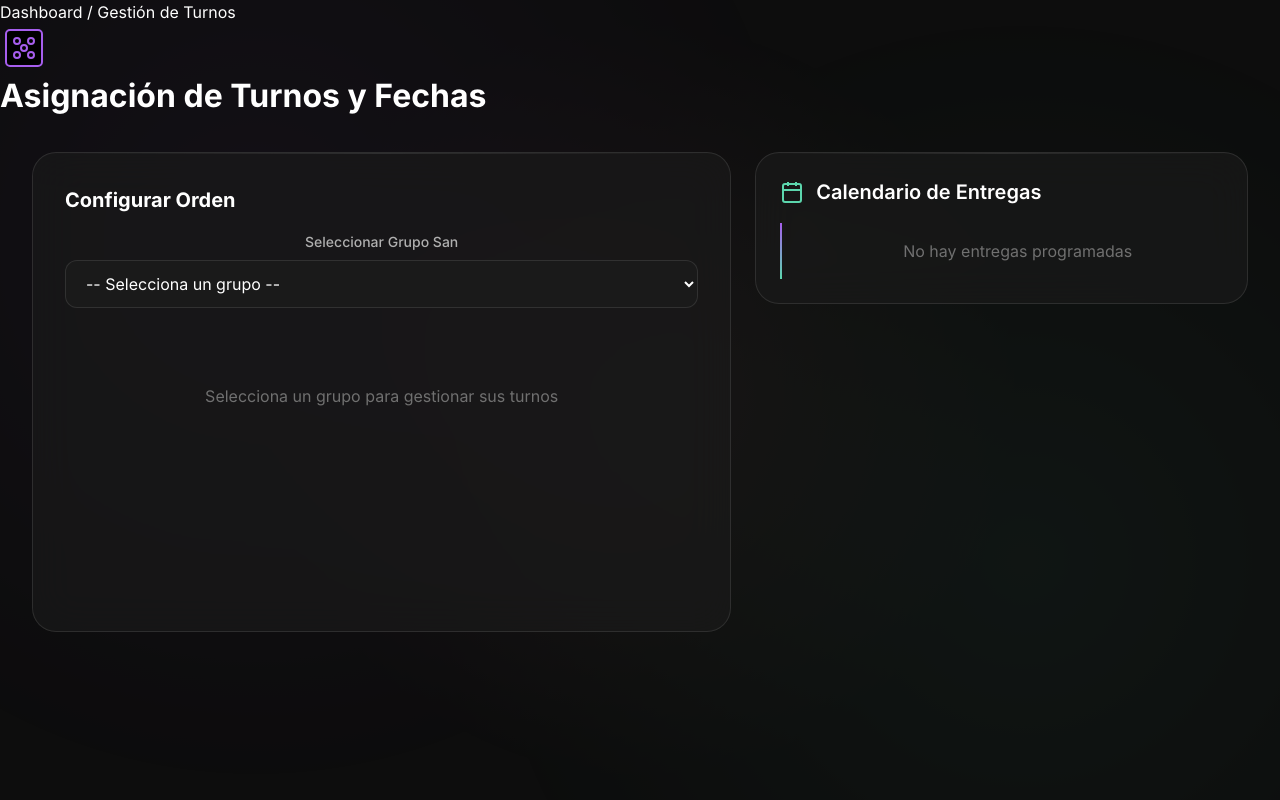
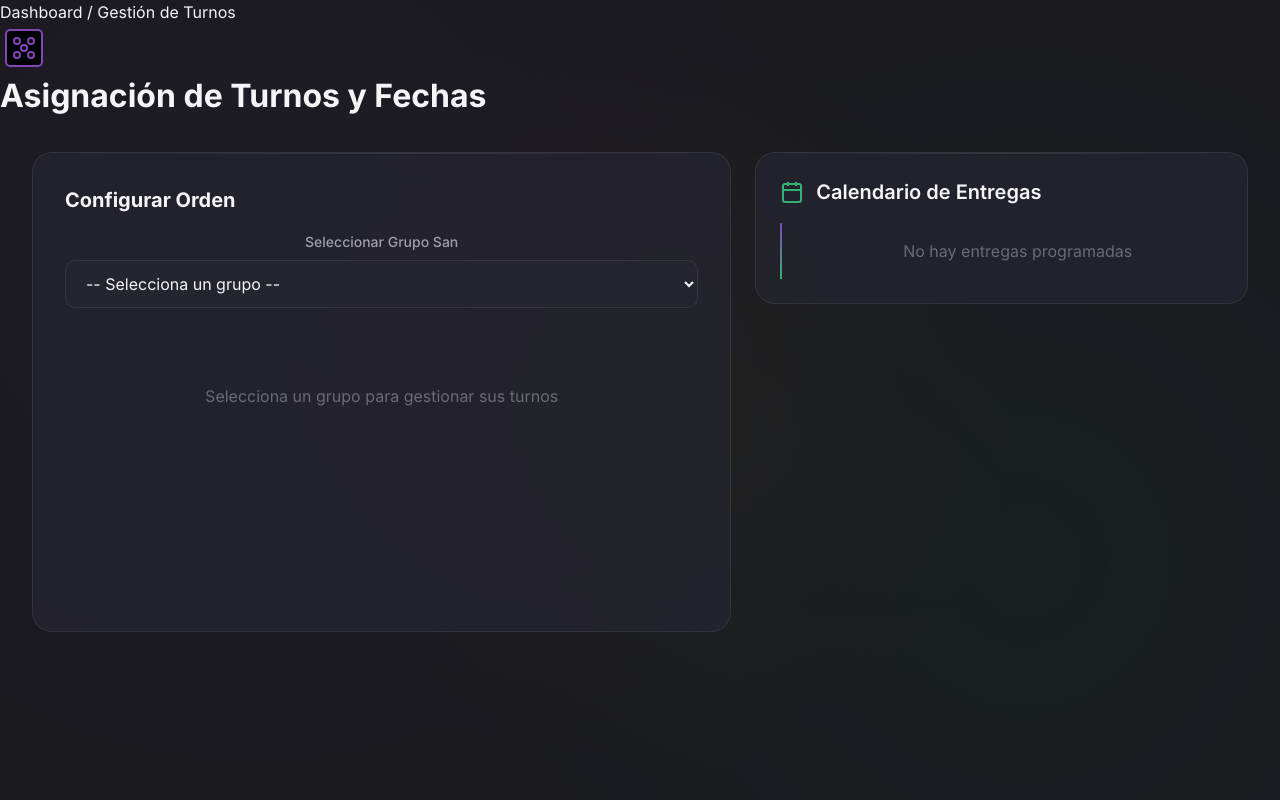
Before and after one commit to cordev24/san, a PHP site: page /modules/turnos/index.php in a window 1280 px wide. Run offline with PHP 8.4, Linux system fonts and the light colour scheme; a user stored in the database is signed in; data comes from the database, SQL or seed files in the repository; data that the repository does not hold is empty.

Commit message:
Update color palette to more friendly and professional design
- New color scheme: Deep Blue (trust), Fresh Green (growth), Warm Amber (energy)
- Replace neon pastel colors with professional financial app colors
- Update module-specific colors:
  - Electrodomesticos: Blue
  - Telefonia: Green
  - Motocicletas: Orange
  - Turnos: Purple
  - Comprobantes: Teal
- Add backward compatibility aliases for existing color variables
- Update background/surface colors to be less harsh
- Reduce border-radius for more professional look
- Softer shadows and more refined glows
- Improved status colors for better accessibility

```diff
--- a/assets/css/variables.css
+++ b/assets/css/variables.css
@@ -1,109 +1,183 @@
-/* MySan Design System - Dark Theme Variables */
+/* MySan Design System - Updated Color Palette
+ * Friendly, professional colors for financial/administrative system
+ * Colors that convey trust, stability, and success
+ */
 
 :root {
-    /* Color Palette */
-    --color-background: #0D0D0D;
-    --color-surface: #1A1A1A;
-    --color-surface-elevated: #242424;
+    /* ============================================
+       COLOR PALETTE - Professional & Friendly
+       ============================================ */
 
-    /* Accent Colors - Pastel Neon with Matte Finish */
-    --color-violeta: hsl(270, 80%, 65%);
-    --color-violeta-dim: hsl(270, 60%, 45%);
-    --color-violeta-glow: hsla(270, 80%, 65%, 0.3);
+    /* Primary Brand Colors - Trust & Reliability */
+    --color-primary: hsl(220, 50%, 45%);          /* Deep Blue - trust, stability */
+    --color-primary-light: hsl(220, 45%, 55%);   /* Lighter blue for hover */
+    --color-primary-dark: hsl(220, 55%, 35%);    /* Darker blue for active */
+    --color-primary-glow: hsla(220, 50%, 45%, 0.3);
 
-    --color-menta: hsl(160, 60%, 60%);
-    --color-menta-dim: hsl(160, 50%, 45%);
-    --color-menta-glow: hsla(160, 60%, 60%, 0.3);
+    /* Secondary Colors - Energy & Growth */
+    --color-secondary: hsl(150, 55%, 45%);        /* Fresh Green - growth, money */
+    --color-secondary-light: hsl(150, 50%, 55%);
+    --color-secondary-dark: hsl(150, 60%, 35%);
+    --color-secondary-glow: hsla(150, 55%, 45%, 0.3);
 
-    --color-salmon: hsl(10, 75%, 70%);
-    --color-salmon-dim: hsl(10, 65%, 55%);
-    --color-salmon-glow: hsla(10, 75%, 70%, 0.3);
+    /* Accent - Highlight & CTAs */
+    --color-accent: hsl(35, 85%, 55%);            /* Warm Amber - attention, energy */
+    --color-accent-light: hsl(35, 80%, 65%);
+    --color-accent-dark: hsl(35, 90%, 45%);
+    --color-accent-glow: hsla(35, 85%, 55%, 0.3);
 
-    /* Text Colors */
-    --color-text-primary: #FFFFFF;
-    --color-text-secondary: #B0B0B0;
-    --color-text-tertiary: #707070;
+    /* Module Colors - Category Identification */
+    --color-electro: hsl(220, 50%, 45%);          /* Blue - Electrodomesticos */
+    --color-electro-glow: hsla(220, 50%, 45%, 0.3);
 
-    /* Status Colors */
-    --color-success: var(--color-menta);
-    --color-warning: var(--color-salmon);
-    --color-info: var(--color-violeta);
+    --color-telefonia: hsl(150, 55%, 45%);        /* Green - Telefonia */
+    --color-telefonia-glow: hsla(150, 55%, 45%, 0.3);
 
-    /* Typography */
+    --color-moto: hsl(25, 75%, 50%);              /* Orange - Motocicletas */
+    --color-moto-glow: hsla(25, 75%, 50%, 0.3);
+
+    --color-turnos: hsl(270, 45%, 50%);           /* Purple - Turnos */
+    --color-turnos-glow: hsla(270, 45%, 50%, 0.3);
+
+    --color-comprobantes: hsl(180, 50%, 45%);     /* Teal - Comprobantes */
+    --color-comprobantes-glow: hsla(180, 50%, 45%, 0.3);
+
+    /* Legacy Color Aliases (for backward compatibility) */
+    --color-violeta: var(--color-turnos);
+    --color-violeta-dim: var(--color-turnos-dark);
+    --color-violeta-glow: var(--color-turnos-glow);
+
+    --color-menta: var(--color-secondary);
+    --color-menta-dim: var(--color-color-secondary-dark);
+    --color-menta-glow: var(--color-secondary-glow);
+
+    --color-salmon: var(--color-accent);
+    --color-salmon-dim: var(--color-accent-dark);
+    --color-salmon-glow: var(--color-accent-glow);
+
+    /* ============================================
+       SURFACES & BACKGROUNDS
+       ============================================ */
+
+    /* Background - Soft dark with warmth */
+    --color-background: #1a1a1f;
+    --color-surface: #252530;
+    --color-surface-elevated: #2d2d38;
+    --color-surface-hover: #353540;
+
+    /* Glassmorphism - Modern, clean */
+    --glass-background: rgba(37, 37, 48, 0.8);
+    --glass-border: rgba(255, 255, 255, 0.08);
+    --glass-blur: blur(16px);
+
+    /* ============================================
+       TEXT COLORS
+       ============================================ */
+
+    --color-text-primary: #F5F5F7;
+    --color-text-secondary: #A0A0AB;
+    --color-text-tertiary: #6B6B75;
+    --color-text-inverse: #1a1a1f;
+
+    /* ============================================
+       STATUS COLORS - Clear & Accessible
+       ============================================ */
+
+    --color-success: hsl(145, 50%, 45%);           /* Green */
+    --color-success-bg: hsla(145, 50%, 45%, 0.15);
+    --color-success-border: hsla(145, 50%, 45%, 0.3);
+
+    --color-warning: hsl(35, 70%, 50%);           /* Amber */
+    --color-warning-bg: hsla(35, 70%, 50%, 0.15);
+    --color-warning-border: hsla(35, 70%, 50%, 0.3);
+
+    --color-error: hsl(0, 60%, 55%);              /* Red */
+    --color-error-bg: hsla(0, 60%, 55%, 0.15);
+    --color-error-border: hsla(0, 60%, 55%, 0.3);
+
+    --color-info: var(--color-primary);           /* Blue */
+
+    /* Legacy aliases */
+    --color-success: var(--color-secondary);
+    --color-warning: var(--color-accent);
+    --color-info: var(--color-primary);
+
+    /* ============================================
+       TYPOGRAPHY
+       ============================================ */
+
     --font-family: 'Inter', -apple-system, BlinkMacSystemFont, 'Segoe UI', sans-serif;
 
-    --font-size-xs: 0.75rem;
-    /* 12px */
-    --font-size-sm: 0.875rem;
-    /* 14px */
-    --font-size-base: 1rem;
-    /* 16px */
-    --font-size-lg: 1.125rem;
-    /* 18px */
-    --font-size-xl: 1.25rem;
-    /* 20px */
-    --font-size-2xl: 1.5rem;
-    /* 24px */
-    --font-size-3xl: 1.875rem;
-    /* 30px */
-    --font-size-4xl: 2.25rem;
-    /* 36px */
+    --font-size-xs: 0.75rem;    /* 12px */
+    --font-size-sm: 0.875rem;   /* 14px */
+    --font-size-base: 1rem;     /* 16px */
+    --font-size-lg: 1.125rem;   /* 18px */
+    --font-size-xl: 1.25rem;    /* 20px */
+    --font-size-2xl: 1.5rem;     /* 24px */
+    --font-size-3xl: 1.875rem;  /* 30px */
+    --font-size-4xl: 2.25rem;    /* 36px */
 
     --font-weight-regular: 400;
     --font-weight-medium: 500;
     --font-weight-semibold: 600;
     --font-weight-bold: 700;
 
-    /* Spacing Scale (4px base) */
-    --space-1: 0.25rem;
-    /* 4px */
-    --space-2: 0.5rem;
-    /* 8px */
-    --space-3: 0.75rem;
-    /* 12px */
-    --space-4: 1rem;
-    /* 16px */
-    --space-5: 1.25rem;
-    /* 20px */
-    --space-6: 1.5rem;
-    /* 24px */
-    --space-8: 2rem;
-    /* 32px */
-    --space-10: 2.5rem;
-    /* 40px */
-    --space-12: 3rem;
-    /* 48px */
-    --space-16: 4rem;
-    /* 64px */
-    --space-20: 5rem;
-    /* 80px */
+    /* ============================================
+       SPACING SCALE (4px base)
+       ============================================ */
 
-    /* Border Radius */
-    --radius-sm: 8px;
-    --radius-md: 12px;
-    --radius-lg: 16px;
-    --radius-bento: 24px;
+    --space-1: 0.25rem;   /* 4px */
+    --space-2: 0.5rem;    /* 8px */
+    --space-3: 0.75rem;   /* 12px */
+    --space-4: 1rem;      /* 16px */
+    --space-5: 1.25rem;   /* 20px */
+    --space-6: 1.5rem;    /* 24px */
+    --space-8: 2rem;      /* 32px */
+    --space-10: 2.5rem;   /* 40px */
+    --space-12: 3rem;     /* 48px */
+    --space-16: 4rem;      /* 64px */
+    --space-20: 5rem;     /* 80px */
+
+    /* ============================================
+       BORDER RADIUS
+       ============================================ */
+
+    --radius-sm: 6px;
+    --radius-md: 10px;
+    --radius-lg: 14px;
+    --radius-bento: 20px;
     --radius-full: 9999px;
 
-    /* Shadows */
-    --shadow-sm: 0 2px 8px rgba(0, 0, 0, 0.3);
-    --shadow-md: 0 4px 16px rgba(0, 0, 0, 0.4);
-    --shadow-lg: 0 8px 32px rgba(0, 0, 0, 0.5);
-    --shadow-glow-violeta: 0 0 20px var(--color-violeta-glow);
-    --shadow-glow-menta: 0 0 20px var(--color-menta-glow);
-    --shadow-glow-salmon: 0 0 20px var(--color-salmon-glow);
+    /* ============================================
+       SHADOWS - Softer, more refined
+       ============================================ */
 
-    /* Glassmorphism */
-    --glass-background: rgba(26, 26, 26, 0.7);
-    --glass-border: rgba(255, 255, 255, 0.1);
-    --glass-blur: blur(20px);
+    --shadow-sm: 0 1px 3px rgba(0, 0, 0, 0.2);
+    --shadow-md: 0 4px 12px rgba(0, 0, 0, 0.25);
+    --shadow-lg: 0 8px 24px rgba(0, 0, 0, 0.3);
 
-    /* Transitions */
-    --transition-fast: 150ms cubic-bezier(0.4, 0, 0.2, 1);
-    --transition-base: 250ms cubic-bezier(0.4, 0, 0.2, 1);
-    --transition-slow: 350ms cubic-bezier(0.4, 0, 0.2, 1);
+    /* Glows - Subtle, not overwhelming */
+    --shadow-glow-primary: 0 0 16px var(--color-primary-glow);
+    --shadow-glow-secondary: 0 0 16px var(--color-secondary-glow);
+    --shadow-glow-accent: 0 0 16px var(--color-accent-glow);
 
-    /* Z-index Scale */
+    /* Legacy aliases */
+    --shadow-glow-violeta: 0 0 16px var(--color-turnos-glow);
+    --shadow-glow-menta: 0 0 16px var(--color-secondary-glow);
+    --shadow-glow-salmon: 0 0 16px var(--color-accent-glow);
+
+    /* ============================================
+       TRANSITIONS
+       ============================================ */
+
+    --transition-fast: 150ms ease;
+    --transition-base: 250ms ease;
+    --transition-slow: 350ms ease;
+
+    /* ============================================
+       Z-INDEX SCALE
+       ============================================ */
+
     --z-base: 1;
     --z-dropdown: 100;
     --z-modal: 200;
```
Also changed, not shown: modules/electrodomesticos/index.php (+9 -9 lines).
